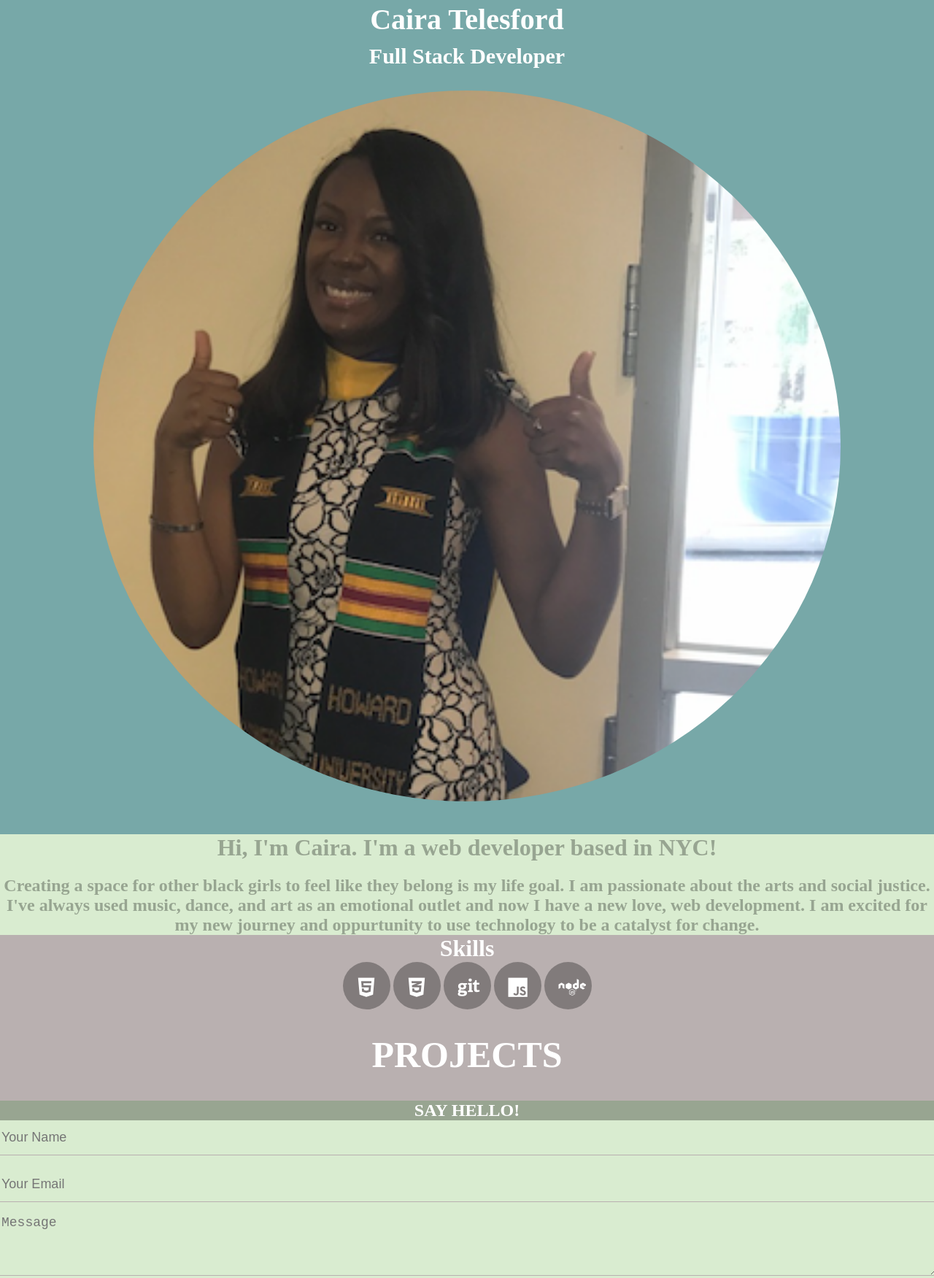
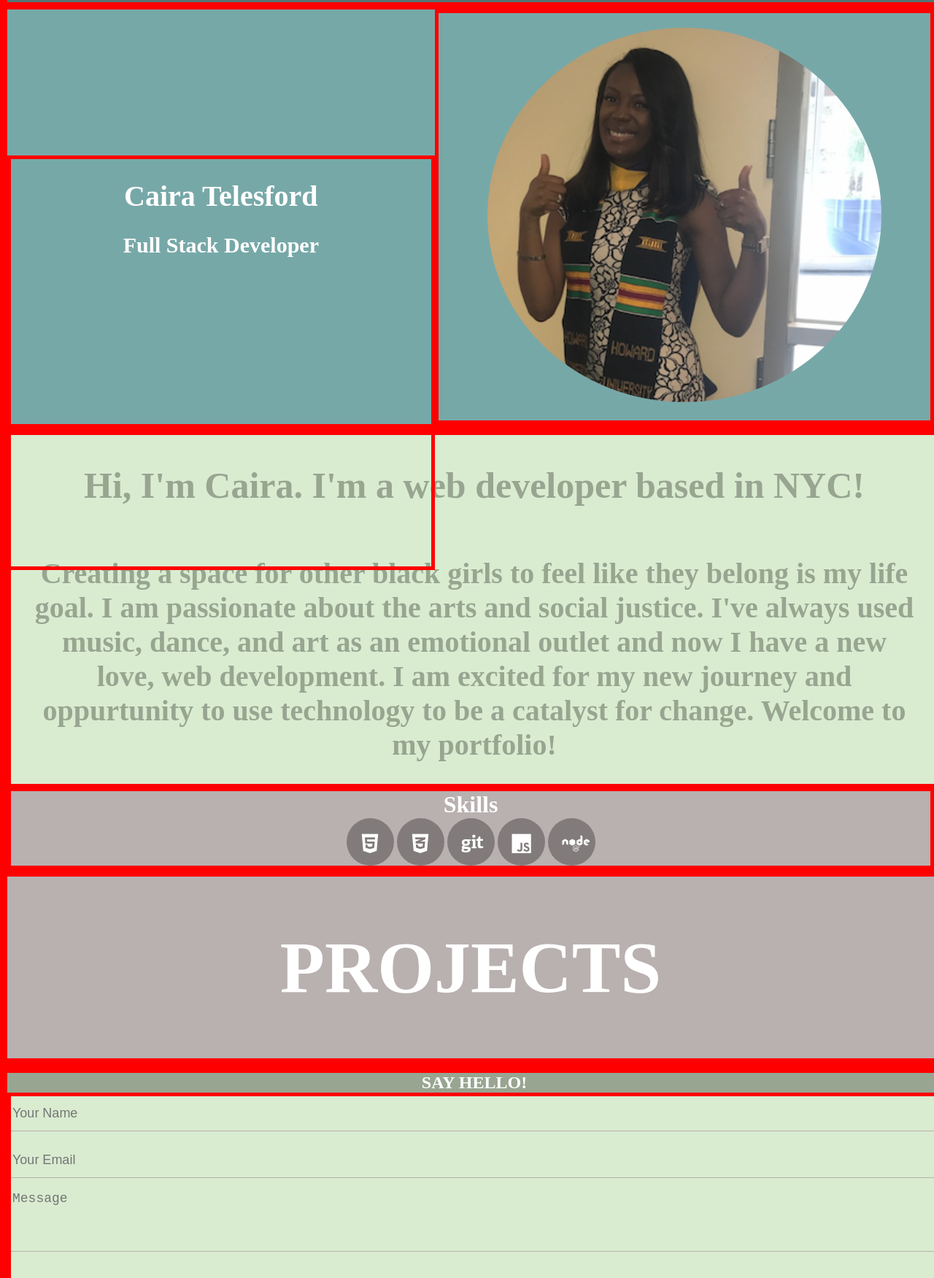
Before and after one commit to cairait/project_1_portfolio, a plain HTML site: page index.html in a window 1280 px wide. Shown: the part 60-1811 px from the top of the page at 73% size. Drawn offline with nearby package versions, Linux system fonts and the light colour scheme; no server answers.

Commit message:
commit 9

```diff
--- a/index.html
+++ b/index.html
@@ -31,20 +31,23 @@
 </div>
 
 <div class= "home">
-
+    <div class = "name">
         <h1>Caira Telesford</h1>
         <h2>Full Stack Developer</h2>
+    </div>
+    <div class = "mypicture">
         <img src="Screen Shot 2020-07-16 at 11.32.18 AM.png">
+    </div>
 
+</div class= "secondgrid">
 
-</div>
-
+<div>
     <div id= "introduction">
         <h1>
             Hi, I'm Caira. I'm a web developer based in NYC!
         </h1>
         <h2>
-            Creating a space for other black girls to feel like they belong is my life goal. I am passionate about the arts and social justice. I've always used music, dance, and art as an emotional outlet and now I have a new love, web development. I am excited for my new journey and oppurtunity to use technology to be a catalyst for change.
+            Creating a space for other black girls to feel like they belong is my life goal. I am passionate about the arts and social justice. I've always used music, dance, and art as an emotional outlet and now I have a new love, web development. I am excited for my new journey and oppurtunity to use technology to be a catalyst for change. Welcome to my portfolio!
         </h2>
 
     </div>
@@ -63,10 +66,12 @@
 
 </div>
 
+</div>
+<div class = "projectstitle">
+<h1> Projects </h1>
+</div>
+<div id="allprojects">
 
-
-<div id="allprojects">
-   <h1> Projects </h1>
 </div>
 
 <div id= "contact">
@@ -81,11 +86,11 @@
     <br>
     <button>SUBMIT</button>
 
-    <div class = "googleform">
-    <iframe src="https://docs.google.com/forms/d/e/1FAIpQLSf4MO2RhG9zYverTg82gFn7u9SZOv8MxJMr7x0waUDWTLzlTA/viewform?embedded=true" width="640" height="904" frameborder="0" marginheight="0" marginwidth="0">Loading…</iframe>
     </div>
 
-    </div>
+    <div class = "googleform">
+        <iframe src="https://docs.google.com/forms/d/e/1FAIpQLSf4MO2RhG9zYverTg82gFn7u9SZOv8MxJMr7x0waUDWTLzlTA/viewform?embedded=true" width="640" height="904" frameborder="0" marginheight="0" marginwidth="0">Loading…</iframe>
+        </div>
 
 
 
--- a/style.css
+++ b/style.css
@@ -1,6 +1,6 @@
- /* div {
+ div {
     border: 5px solid red;
-}    */
+}
 
 body {
     margin: 0;
@@ -12,7 +12,9 @@ body {
 
 }
 
+.name {
 
+}
 
 
 
@@ -89,7 +91,7 @@ li > a{
 
 }
 
-.home > img{
+.mypicture > img{
     border-radius: 50%;
     /* overflow: hidden; */
     margin: 20px 0 20px 0px;
@@ -110,9 +112,9 @@ li > a{
     color: rgba(0, 0, 0, 0.3);
     width: 100%;
     text-align: center;
-    padding-top: 0px;
+    padding: 0px;
     background-color: #d9ecd0;
-    margin: 0;
+    margin: 0px;
 
 }
 
@@ -137,9 +139,6 @@ li > a{
 }
 
 #skills i{
-    /* width: 150px;
-    margin: 15px;
-    border-radius: 25%; */
     background: rgba(0, 0, 0, 0.3);
     color: white;
     width: 25px;
@@ -163,33 +162,37 @@ li > a{
 
 
 
-#allprojects {
+
+
+.projectstitle {
+    font-size: 50px;
+    text-transform: uppercase;
     text-align: center;
     background-color: #b9b0b0;
     color: white;
-    display: grid;
-
 }
 
-#allprojects > h1 {
-    font-size: 50px;
-    text-transform: uppercase;
+div.project-list {
+    width: 25%;
 }
 
 .project-list > img {
     width: 70%;
     border-radius: 15%;
-    margin-bottom: 20px;
+     margin-bottom: 20px;
     margin-top: 30px;
+    text-align: center;
 }
 
 .project-list > h2 {
     margin: 5px;
     font-size: 40px;
+    text-align: center;
 }
 .project-list > p {
     margin: 5px;
     font-size: 30px;
+    text-align: center;
 }
 
 
@@ -261,10 +264,9 @@ button {
     margin-bottom: 20px;
 }
 
-.contactform > .googleforms {
+.googleform {
     display: none;
 }
-
 
 
 form .submit:hover{
@@ -273,7 +275,7 @@ form .submit:hover{
 }
 
 
-  /* Facebook */
+
   .fa-linkedin, .fa-github  {
     background: rgba(0, 0, 0, 0.3);
     color: white;
@@ -291,3 +293,91 @@ form .submit:hover{
 
 
 /* Media Queriesss */
+@media screen and (min-width: 980px) {
+    .home {
+        display: grid;
+    }
+    .name {
+        grid-column: 1;
+         position: relative;
+        justify-content: space-between;
+        align-items: center;
+    }
+
+    .name {
+        margin: 0px;
+        padding: 0px;
+        position: relative;
+        top: 200px;
+    }
+
+    .name > h2 {
+        margin: 0;
+    }
+
+    .mypicture {
+        grid-column: 2;
+    }
+
+    .home > h1 {
+        font-size: 70px;
+    }
+
+    .topofpage > h2 {
+        display: hidden;
+    }
+
+    .home > img {
+        width: 20%;
+    }
+
+    #introduction > h2 {
+        padding: 15px 30px 30px 30px;
+        font-size: 40px;
+
+    }
+
+    #introduction > h1 {
+        padding: 20px;
+        font-size: 50px;
+    }
+
+    .secondgrid {
+        display: grid;
+    }
+
+    .introduction {
+        display: grid;
+        grid-column: 1;
+    }
+
+    .skills {
+        display:grid;
+        grid-column: 2;
+    }
+
+    .skills i {
+
+    }
+
+    .project-list > img {
+        width: 75%;
+
+    }
+
+    #allprojects {
+        display: flex;
+        flex-direction: row;
+
+
+    }
+
+    .googleform {
+        display: block;
+
+    }
+
+    #contact {
+        display: hidden;
+    }
+}
```
